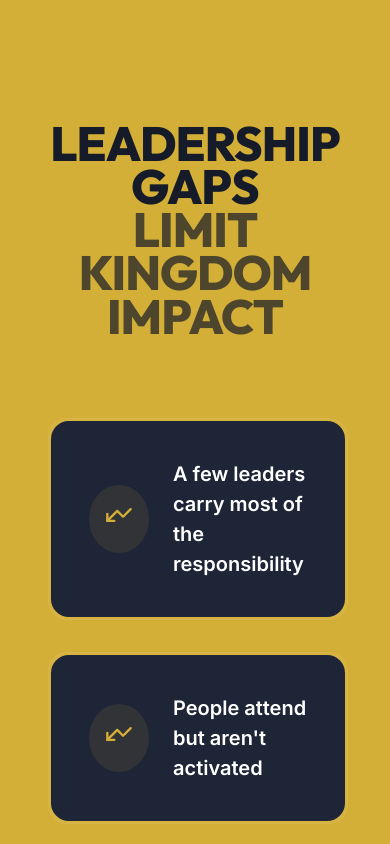
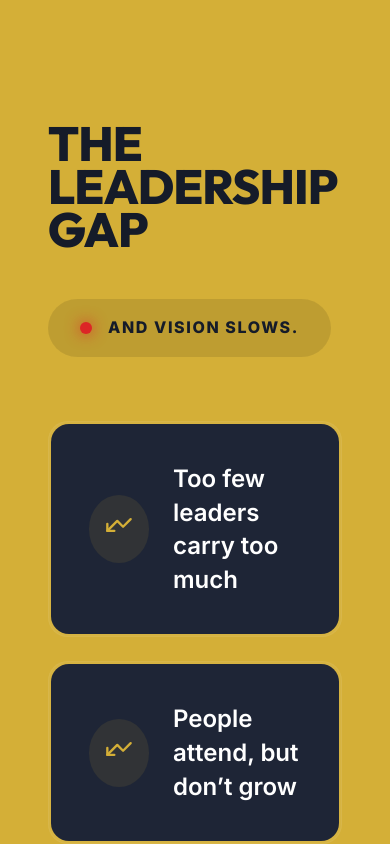
Before and after one commit to livetree/PI-main, a Next.js app: page / in a window 390 px wide. Shown: the part 1040-1884 px from the top of the page. Built offline with nearby package versions, Linux system fonts and the light colour scheme.

Commit message:
feat: refactor Leadership Gaps layout structurally to implement a strict responsive asymmetric grid mapping Title/Footer visually onto the left constraint securely isolating the active interactive matrices seamlessly into the right column identically uniformly.

```diff
--- a/src/app/globals.css
+++ b/src/app/globals.css
@@ -179,6 +179,20 @@ a:hover {
   .card { padding: 1.5rem; }
 }
 
+.layout-split {
+  display: flex;
+  flex-direction: column;
+  gap: 4rem;
+}
+@media (min-width: 900px) {
+  .layout-split {
+    flex-direction: row;
+    align-items: center;
+  }
+  .layout-left { flex: 0.8; }
+  .layout-right { flex: 1.2; }
+}
+
 /* Base layouts for main app areas */
 main {
   min-height: 100vh;
--- a/src/app/page.js
+++ b/src/app/page.js
@@ -96,36 +96,49 @@ export default function Home() {
 
       {/* 2. THE CHALLENGE (Inverted Yellow with Framer React Tracks) */}
       <section style={{ padding: '10rem 1.5rem', position: 'relative', zIndex: 10, background: 'var(--brand-primary)' }}>
-        <div className="container" style={{ maxWidth: '1000px' }}>
+        <div className="container" style={{ maxWidth: '1200px' }}>
 
+          <div className="layout-split">
+
+            {/* LEFT COLUMN: TITLE AND CONCLUSION */}
             <motion.div
-            initial={{ opacity: 0, scale: 0.9, y: 50 }} whileInView={{ opacity: 1, scale: 1, y: 0 }} viewport={{ once: true, margin: "-100px" }} transition={{ type: "spring", damping: 20, stiffness: 80 }}
+              className="layout-left"
+              initial={{ opacity: 0, x: -50 }} whileInView={{ opacity: 1, x: 0 }} viewport={{ once: true, margin: "-100px" }} transition={{ type: "spring", damping: 20, stiffness: 80 }}
             >
-            <h2 style={{ fontSize: 'clamp(3rem, 8vw, 6rem)', color: 'var(--bg)', textTransform: 'uppercase', lineHeight: 0.9, marginBottom: '5rem', textAlign: 'center', fontWeight: 900 }}>
-              LEADERSHIP GAPS<br/><span style={{ color: 'var(--bg)', opacity: 0.7 }}>LIMIT KINGDOM IMPACT</span>
+              <h2 style={{ fontSize: 'clamp(3rem, 6vw, 5rem)', color: 'var(--bg)', textTransform: 'uppercase', lineHeight: 0.9, marginBottom: '3rem', fontWeight: 900 }}>
+                The <br/>Leadership<br/>Gap
               </h2>
+
+              <div style={{ display: 'inline-flex', alignItems: 'center', gap: '1rem', background: 'rgba(0,0,0,0.1)', padding: '1rem 2rem', borderRadius: '99px' }}>
+                <span style={{ width: '12px', height: '12px', background: '#dc2626', borderRadius: '50%', boxShadow: '0 0 15px #dc2626' }} />
+                <p style={{ fontSize: 'clamp(1rem, 2vw, 1.25rem)', color: 'var(--bg)', fontWeight: 800, textTransform: 'uppercase', letterSpacing: '0.1em' }}>
+                  And vision slows.
+                </p>
+              </div>
             </motion.div>
 
-          <div style={{ display: 'grid', gridTemplateColumns: 'repeat(auto-fit, minmax(300px, 1fr))', gap: '2rem' }}>
+            {/* RIGHT COLUMN: MAGIC BOXES */}
+            <div className="layout-right" style={{ display: 'flex', flexDirection: 'column', gap: '1.5rem' }}>
               {[
-              "A few leaders carry most of the responsibility",
-              "People attend but aren't activated",
-              "Potential leaders remain undeveloped",
-              "Vision stalls instead of multiplying"
+                "Too few leaders carry too much",
+                "People attend, but don’t grow",
+                "New leaders aren’t being developed"
               ].map((challenge, i) => (
                 <MagicCard
                   key={i}
                   delay={i * 0.15}
-                initialVariant={{ opacity: 0, x: -150, rotate: -5 }}
-                visibleVariant={{ opacity: 1, x: 0, rotate: 0 }}
+                  initialVariant={{ opacity: 0, x: 100 }}
+                  visibleVariant={{ opacity: 1, x: 0 }}
                   innerStyle={{ padding: '2.5rem', display: 'flex', gap: '1.5rem', alignItems: 'center' }}
                 >
                   <div style={{ background: 'rgba(212,175,55,0.1)', padding: '1rem', borderRadius: '50%', flexShrink: 0 }}>
                     <TrendingUp color="var(--brand-primary)" size={28} style={{ transform: 'rotate(180deg)' }} />
                   </div>
-                <p style={{ fontSize: '1.25rem', color: '#fff', fontWeight: 600, lineHeight: 1.5 }}>{challenge}</p>
+                  <p style={{ fontSize: '1.5rem', color: '#fff', fontWeight: 600, lineHeight: 1.4 }}>{challenge}</p>
                 </MagicCard>
               ))}
+            </div>
+
           </div>
         </div>
       </section>
```
Lines whose indentation alone changed are shown as unchanged.
